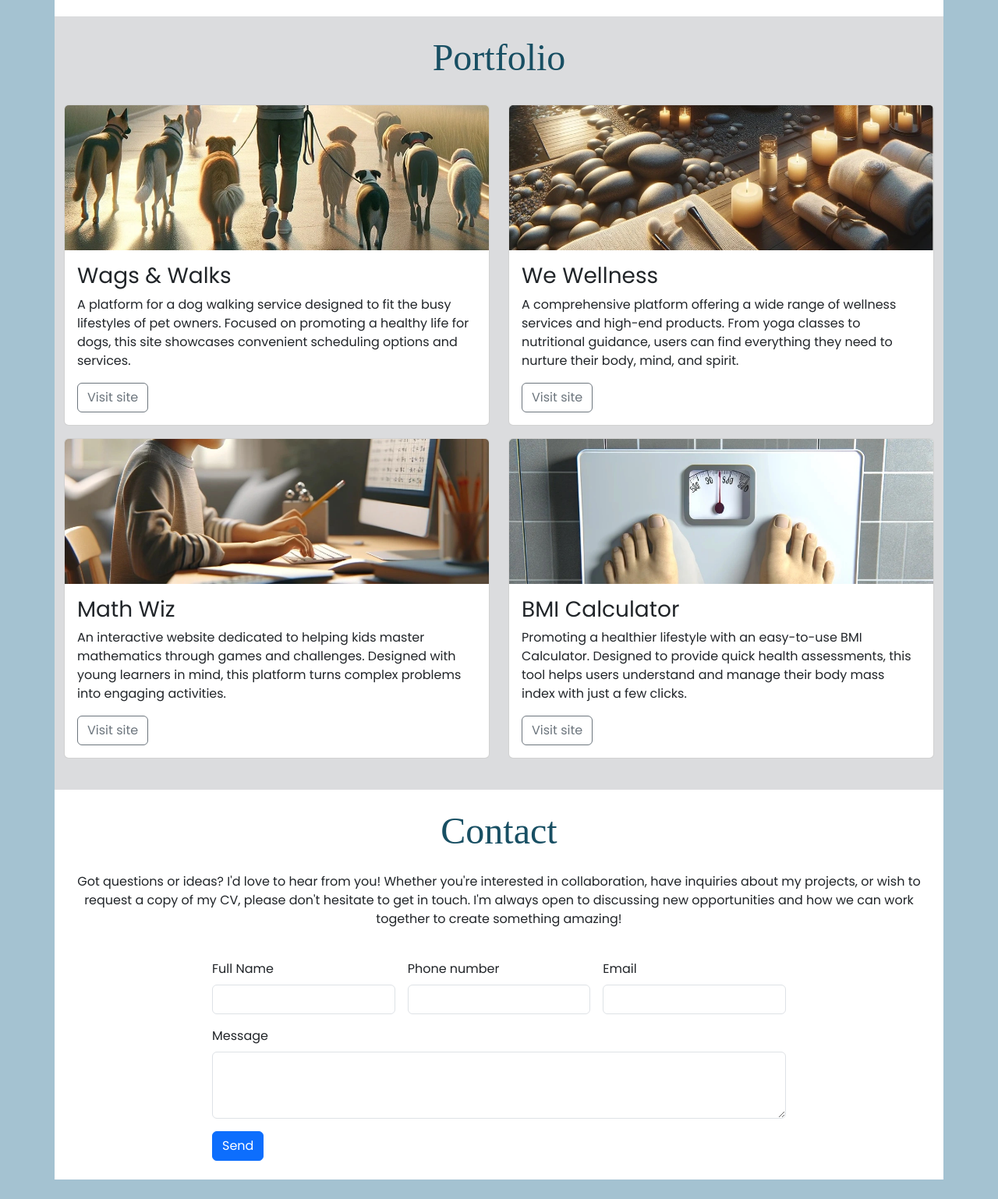
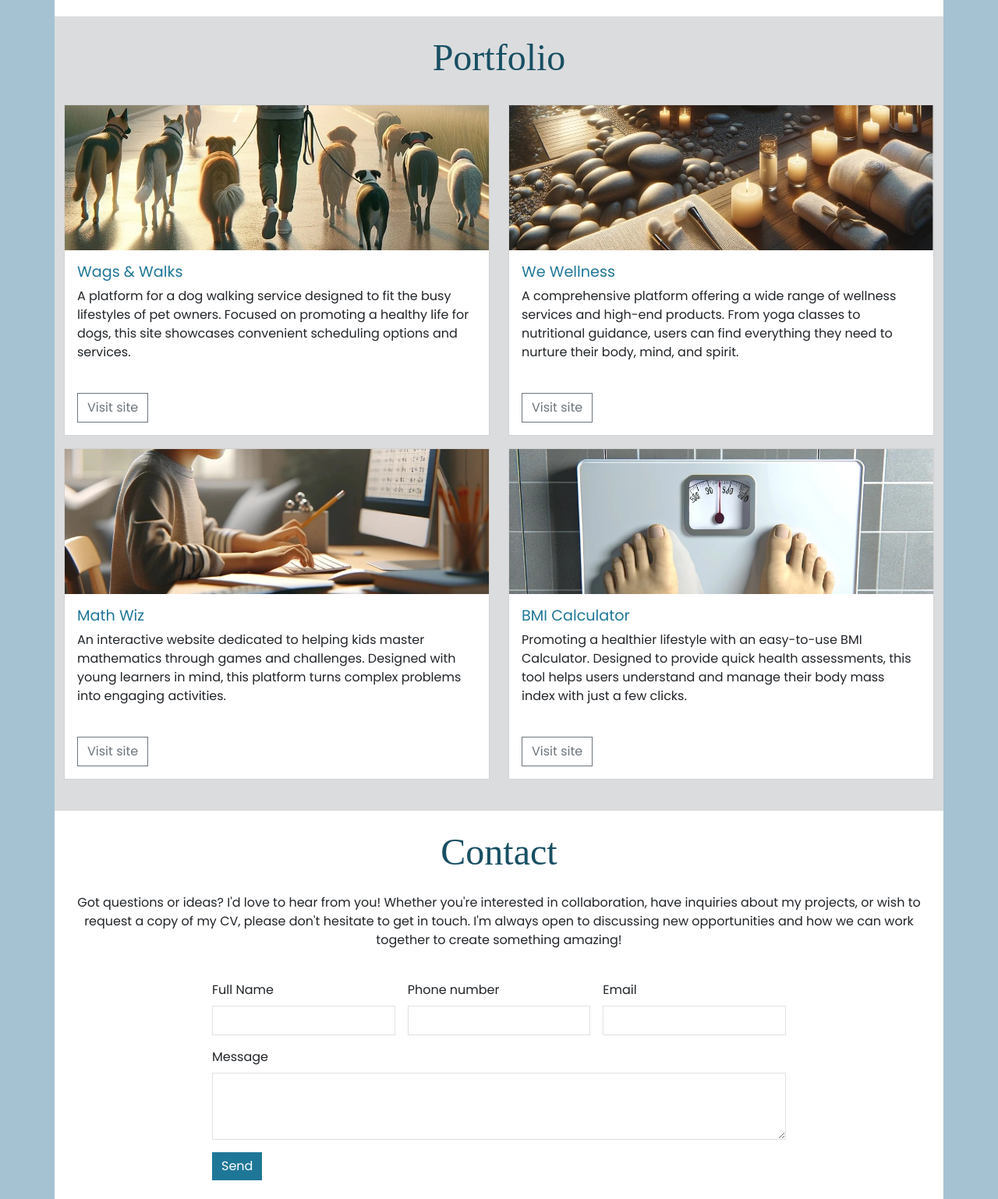
Before and after one commit to NickOcaz/Bootstrapping-a-portfolio, a plain HTML site: page index.html in a window 1280 px wide. Shown: the part 985-2523 px from the top of the page at 78% size. Before the commit the page ends 2498 px from the top, so only its background shows below. Drawn offline with nearby package versions, Linux system fonts and the light colour scheme.

Commit message:
finalised styling of buttons by customising bootstrap components via CSS

```diff
--- a/assets/css/style.css
+++ b/assets/css/style.css
@@ -19,6 +19,25 @@ h2 {
     color:#184f63; /*dark-blue*/
 }
 
+
+.sharp-corners,
+.sharp-corners *{
+    border-radius: 0;
+}
+
+.custom-button {
+    background-color:#1f7798;
+    border:#1f7798;
+   }
+
+.custom-button:hover {
+    background-color:#1d6d8a;
+    border:#1f7798;
+}
+
+
+
+
 /* About section */
 #about {
     background-color: white;
@@ -30,6 +49,22 @@ h2 {
     background-color:#dbdcde; /*light grey */
 }
 
+#portfolio .card-title {
+color: #1f7798; /*mid-blue*/
+font-size: 1.2rem;
+
+}
+
+#portfolio .btn-outline-secondary:hover {
+background-color: #1f7798; /* mid-blue*/
+
+}
+
+
+#portfolio .card-text {
+    min-height: 120px;
+}
+
 /*contact section */
 
 #contact {
@@ -38,9 +73,19 @@ background-color: white;
 
 
 #hero {
+    background-color: #dbdcde; /*light grey*/
     background-image: url("../images/background.webp");
     min-height: 500px;
     background-size: cover;
     background-position: 50% 70%;
     padding 5% 7%
+
 }
+
+/* Use bootstrap breakpoints for xl screens */
+@media screen and { min-width: 1200px;
+    /* Fixes allportfolio cards being too small on xl screens */
+
+   #portfolio {
+    min-height:auto;
+}
--- a/index.html
+++ b/index.html
@@ -8,9 +8,9 @@
     <!-- Bootstrap CSS Link -->
     <link href="https://cdn.jsdelivr.net/npm/bootstrap@5.3.3/dist/css/bootstrap.min.css" rel="stylesheet"
         integrity="sha384-QWTKZyjpPEjISv5WaRU9OFeRpok6YctnYmDr5pNlyT2bRjXh0JMhjY6hW+ALEwIH" crossorigin="anonymous">
-<link rel="stylesheet" href="assets/css/style.css">
-
-    </head>
+    <!-- Custom CSS stylesheet -->
+    <link rel="stylesheet" href="assets/css/style.css">
+</head>
 
 <body>
     <nav class="navbar navbar-expand-sm bg-body-tertiary">
@@ -63,7 +63,8 @@
                 <!-- mb-5 gives extra margin spacing under lead text -->
                 <p class="lead mb-5">Let's create something amazing together!</p>
                 <!-- Bootstrap modal button -->
-                <button type="button" class="btn btn-primary" data-bs-toggle="modal" data-bs-target="#exampleModal">
+                <button type="button" class="btn btn-primary sharp-corners custom-button" data-bs-toggle="modal"
+                    data-bs-target="#exampleModal">
                     Subscribe to my newsletter!
                 </button>
             </div>
@@ -116,7 +117,7 @@
                 </div>
                 <!-- cols for cards -->
                 <div class="col-12 col-md-6">
-                    <div class="card mb-3">
+                    <div class="card mb-3 sharp-corners">
                         <img src="assets/images/wags-and-walks.webp" class="card-img-top"
                             alt="A man walking several dogs early in the morning">
                         <div class="card-body">
@@ -132,7 +133,7 @@
                     </div>
                 </div>
                 <div class="col-12 col-md-6">
-                    <div class="card mb-3">
+                    <div class="card mb-3 sharp-corners">
                         <img src="assets/images/we-wellness.webp" class="card-img-top"
                             alt="A spa with candles towels and natural material">
                         <div class="card-body">
@@ -148,7 +149,7 @@
                     </div>
                 </div>
                 <div class="col-12 col-md-6">
-                    <div class="card mb-3">
+                    <div class="card mb-3 sharp-corners">
                         <img src="assets/images/math-wiz.webp" class="card-img-top"
                             alt="A child practicing math at a computer">
                         <div class="card-body">
@@ -165,7 +166,7 @@
                     </div>
                 </div>
                 <div class="col-12 col-md-6">
-                    <div class="card mb-3">
+                    <div class="card mb-3 sharp-corners">
                         <img src="assets/images/bmi-calculator.webp" class="card-img-top"
                             alt="Weighing scales seen from the first person view of the person standing on the scales">
                         <div class="card-body">
@@ -197,7 +198,7 @@
             </div>
             <div class="col-12 col-md-10 col-lg-8 mb-4">
                 <!-- Add your form here -->
-                <form class="row g-3">
+                <form class="row g-3 sharp-corners">
                     <div class="col-lg-4">
                         <label for="full-name" class="form-label">Full Name</label>
                         <input type="text" class="form-control" id="full-name">
@@ -215,7 +216,7 @@
                         <textarea class="form-control" id="message" rows="3"></textarea>
                     </div>
                     <div class="col-12">
-                        <button type="submit" class="btn btn-primary">Send</button>
+                        <button type="submit" class="btn btn-primary custom-button">Send</button>
                     </div>
                 </form>
             </div>
@@ -226,7 +227,7 @@
     <!-- Modal -->
     <div class="modal fade" id="exampleModal" tabindex="-1" aria-labelledby="exampleModalLabel" aria-hidden="true">
         <div class="modal-dialog modal-lg">
-            <div class="modal-content">
+            <div class="modal-content sharp-corners">
                 <div class="modal-header">
                     <h1 class="modal-title fs-5" id="exampleModalLabel">Subscribe</h1>
                     <button type="button" class="btn-close" data-bs-dismiss="modal" aria-label="Close"></button>
@@ -247,7 +248,7 @@
                             <input type="email" class="form-control" id="inputEmail">
                         </div>
                         <div class="col-12 mb-4">
-                            <button type="submit" class="btn btn-primary">
+                            <button type="submit" class="btn btn-primary custom-button">
                                 Sign up!
                             </button>
                         </div>
```
